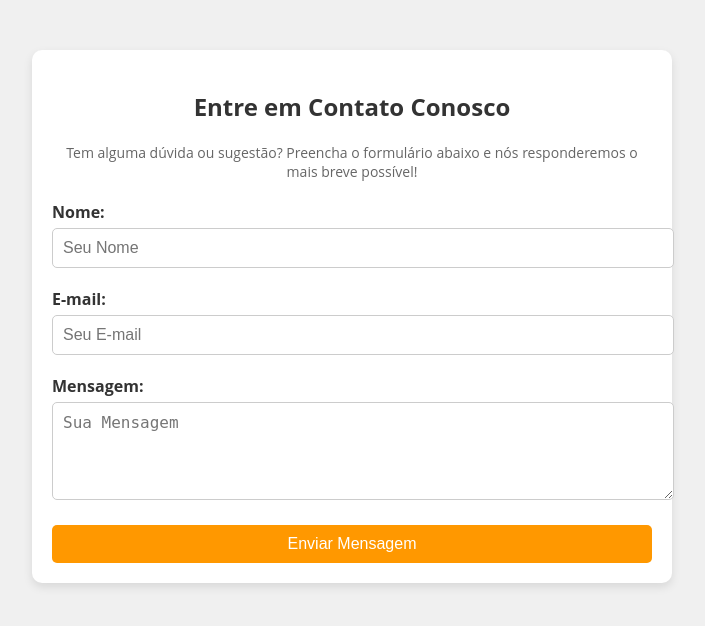
After one commit to NagueAbiviolo/KineBioHub, a Django app: page /contato/ in a window 1280 px wide. The commit adds this page. Shown: the top 626 px of the page, without its empty margins (288-993 px from the left). Run offline with Django 5.2, Linux system fonts and the light colour scheme.

Commit message:
Ta quase pronto em

```diff
--- /dev/null
+++ b/app/templates/contato.html
@@ -0,0 +1,114 @@
+<!DOCTYPE html>
+<html lang="pt-BR">
+  <head>
+    <meta charset="UTF-8" />
+    <meta name="viewport" content="width=device-width, initial-scale=1.0" />
+    <title>Formulário de Contato</title>
+    <style>
+      body {
+        font-family: "Open Sans", sans-serif;
+        background-color: #f0f0f0;
+        margin: 0;
+        padding: 0;
+      }
+
+      .contact {
+        max-width: 600px;
+        margin: 50px auto;
+        padding: 20px;
+        background-color: #fff;
+        border-radius: 10px;
+        box-shadow: 0 4px 10px rgba(0, 0, 0, 0.1);
+      }
+
+      h2 {
+        text-align: center;
+        color: #333;
+        margin-bottom: 20px;
+      }
+
+      label {
+        font-weight: bold;
+        color: #333;
+      }
+
+      input[type="text"],
+      input[type="email"],
+      textarea {
+        width: 100%;
+        padding: 10px;
+        margin-top: 5px;
+        margin-bottom: 20px;
+        border: 1px solid #ccc;
+        border-radius: 5px;
+        font-size: 16px;
+      }
+
+      button {
+        width: 100%;
+        padding: 10px;
+        background-color: #ff9800;
+        color: white;
+        border: none;
+        border-radius: 5px;
+        font-size: 16px;
+        cursor: pointer;
+        transition: background-color 0.3s;
+      }
+
+      button:hover {
+        background-color: #e67c00;
+      }
+
+      .message {
+        font-size: 14px;
+        color: #666;
+        text-align: center;
+        margin-bottom: 20px;
+      }
+    </style>
+  </head>
+  <body>
+    <section class="contact">
+      <h2>Entre em Contato Conosco</h2>
+      <p class="message">
+        Tem alguma dúvida ou sugestão? Preencha o formulário abaixo e nós
+        responderemos o mais breve possível!
+      </p>
+      <form action="{% url 'contato' %}" method="POST">
+        {% csrf_token %}
+        <div>
+          <label for="name">Nome:</label>
+          <input
+            type="text"
+            id="name"
+            name="name"
+            placeholder="Seu Nome"
+            required
+          />
+        </div>
+        <div>
+          <label for="email">E-mail:</label>
+          <input
+            type="email"
+            id="email"
+            name="email"
+            placeholder="Seu E-mail"
+            required
+          />
+        </div>
+        <div>
+          <label for="message">Mensagem:</label>
+          <textarea
+            id="message"
+            name="message"
+            rows="4"
+            placeholder="Sua Mensagem"
+            required
+          ></textarea>
+        </div>
+        <button type="submit">Enviar Mensagem</button>
+      </form>
+    </section>
+  </body>
+</html>
--- a/app/views.py
+++ b/app/views.py
@@ -6,10 +6,11 @@ from django.contrib.auth import authenticate
 from django.contrib.auth import login as login_django
 from django.contrib.auth import logout as logout_django
 from django.http import HttpResponse, HttpResponseRedirect
-from django.contrib.auth.decorators import login_required
+from django.contrib.auth.decorators import login_required, user_passes_test
 from django.urls import reverse
 from django.contrib import messages
-
+from django.core.mail import send_mail
+from django.conf import settings
 
 class IndexView(View):
     def get(self, request, *args, **kwargs):
@@ -19,13 +20,13 @@ class IndexView(View):
         pass
 
 
-@login_required(login_url="/auth/login/")
+@user_passes_test(lambda user: user.is_staff, login_url="/auth/login/")
 def gerenciar_conteudos(request):
     conteudos = Conteudo.objects.all()
     return render(request, "gerenciar_conteudos.html", {"conteudos": conteudos})
 
 
-@login_required(login_url="/auth/login/")
+@user_passes_test(lambda user: user.is_staff, login_url="/auth/login/")
 def add_conteudo(request):
     if request.method == "GET":
         disciplinas = Disciplina.objects.all()
@@ -46,7 +47,7 @@ def add_conteudo(request):
         return HttpResponse("Conteúdo criado com sucesso")
 
 
-@login_required(login_url="/auth/login/")
+@user_passes_test(lambda user: user.is_staff, login_url="/auth/login/")
 def editar_conteudo(request, conteudo_id):
     conteudo = get_object_or_404(Conteudo, id=conteudo_id)
 
@@ -74,7 +75,7 @@ def editar_conteudo(request, conteudo_id):
     )
 
 
-@login_required(login_url="/auth/login/")
+@user_passes_test(lambda user: user.is_staff, login_url="/auth/login/")
 def deletar_conteudo(request, conteudo_id):
     conteudo = get_object_or_404(Conteudo, id=conteudo_id)
     conteudo.delete()
@@ -82,7 +83,7 @@ def deletar_conteudo(request, conteudo_id):
     return redirect("gerenciar_conteudos")
 
 
-@login_required(login_url="/auth/login/")
+@user_passes_test(lambda user: user.is_staff, login_url="/auth/login/")
 def add_questionario(request):
     if request.method == "POST":
         conteudo_id = request.POST.get("conteudo")
@@ -118,7 +119,7 @@ def add_questionario(request):
     return render(request, "add_questionario.html", {"conteudos": conteudos})
 
 
-@login_required(login_url="/auth/login/")
+@user_passes_test(lambda user: user.is_staff, login_url="/auth/login/")
 def gerenciar_questionarios(request):
     questionarios = Questionario.objects.all()
 
@@ -134,7 +135,7 @@ def gerenciar_questionarios(request):
     )
 
 
-@login_required(login_url="/auth/login/")
+@user_passes_test(lambda user: user.is_staff, login_url="/auth/login/")
 def editar_questionario(request, questionario_id):
     questionario = get_object_or_404(Questionario, id=questionario_id)
     perguntas = questionario.pergunta_set.all()  # Recupera as perguntas do questionário
@@ -337,3 +338,27 @@ def realizar_questionario(request, questionario_id):
             "perguntas": perguntas,
         },
     )
+
+
+def contato(request):
+    if request.method == "POST":
+        nome = request.POST.get("name")
+        email = request.POST.get("email")
+        mensagem = request.POST.get("message")
+
+        subject = f"Contato de {nome}"
+        message = f"Nome: {nome}\nE-mail: {email}\nMensagem:\n{mensagem}"
+
+        try:
+            send_mail(
+                subject, message, settings.EMAIL_HOST_USER, [settings.EMAIL_HOST_USER]
+            )
+            messages.success(request, "Mensagem enviada com sucesso!")
+        except Exception as e:
+            messages.error(
+                request, "Erro ao enviar a mensagem. Tente novamente mais tarde."
+            )
+
+        return redirect("contato")  # Redireciona após o envio
+
+    return render(request, "contato.html")
--- a/config/settings.py
+++ b/config/settings.py
@@ -134,3 +134,9 @@ AUTHENTICATION_BACKENDS = [
     'django.contrib.auth.backends.ModelBackend',  # Para manter a autenticação padrão, se necessário
 ]
 LOGOUT_REDIRECT_URL = 'templates/login'
+EMAIL_BACKEND = "django.core.mail.backends.smtp.EmailBackend"
+EMAIL_HOST = "smtp.gmail.com"  # ou o servidor de e-mail que você está usando
+EMAIL_PORT = 587
+EMAIL_USE_TLS = True
+EMAIL_HOST_USER = "kinebiohub@gmail.com"  # seu e-mail
+EMAIL_HOST_PASSWORD = "htvq ddtv pjyv tfoy"  # sua senha de e-mail
--- a/config/urls.py
+++ b/config/urls.py
@@ -9,5 +9,6 @@ from app import views
 urlpatterns = [
     path("admin/", admin.site.urls),
     path("", IndexView.as_view(), name="index"),
+    path('contato/', contato, name='contato'),
     path('auth/', include('app.urls'))
 ]
```
Also changed, not shown: app/templates/index.html (+31 -20 lines), 4 other files.
